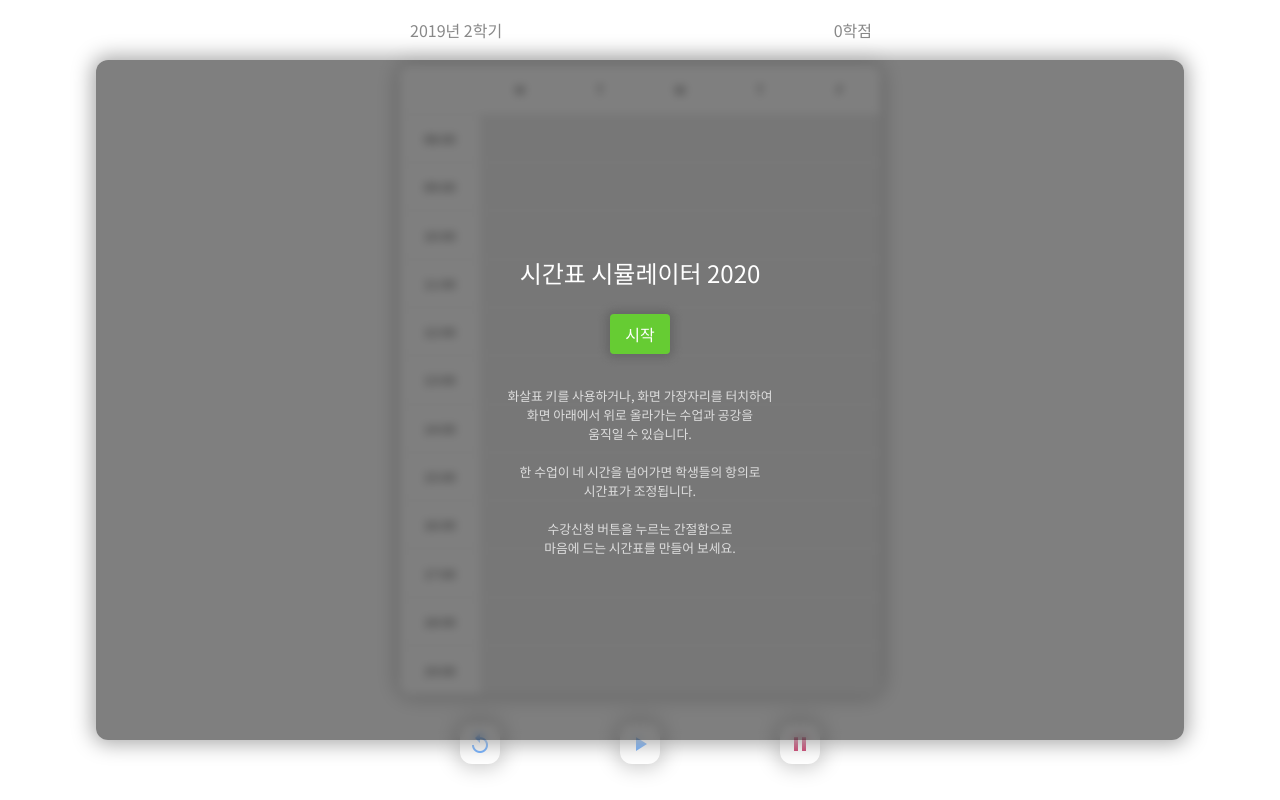
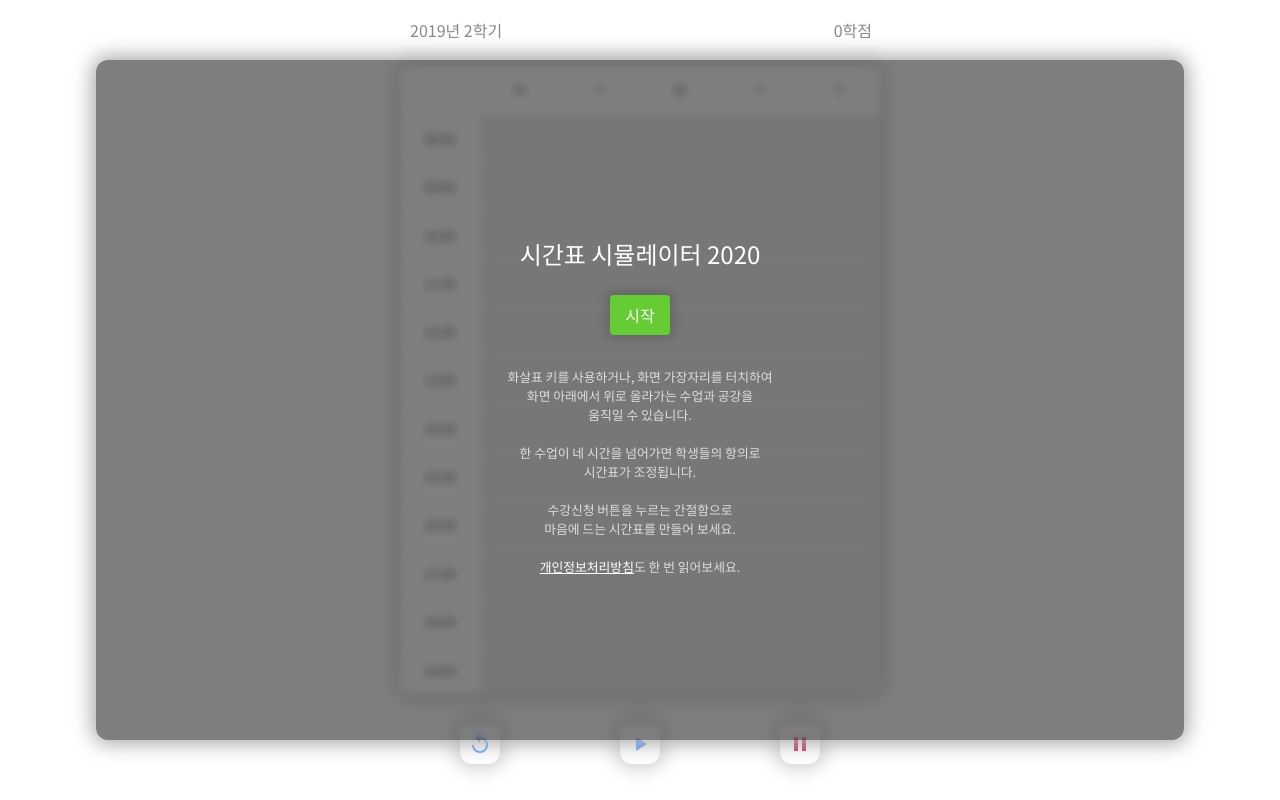
Before and after one commit to Heartade/siganpyo-simulator, a React (Create React App) app: page / in a window 1280 px wide. Built offline with nearby package versions, Linux system fonts and the light colour scheme.

Commit message:
added privacy policy link

```diff
--- a/src/Screens/ScreenPlay.js
+++ b/src/Screens/ScreenPlay.js
@@ -783,7 +783,8 @@ export default class ScreenPlay extends Component {
             한 수업이 네 시간을 넘어가면 학생들의 항의로<br/>
             시간표가 조정됩니다.<br/><br/>
             수강신청 버튼을 누르는 간절함으로<br/>
-            마음에 드는 시간표를 만들어 보세요.
+            마음에 드는 시간표를 만들어 보세요.<br/><br/>
+            <a href="http://privacy.hearta.de/sigansim" style={{color: "white"}}>개인정보처리방침</a>도 한 번 읽어보세요.
           </p>
         </div>
         <OverlayButton
```
